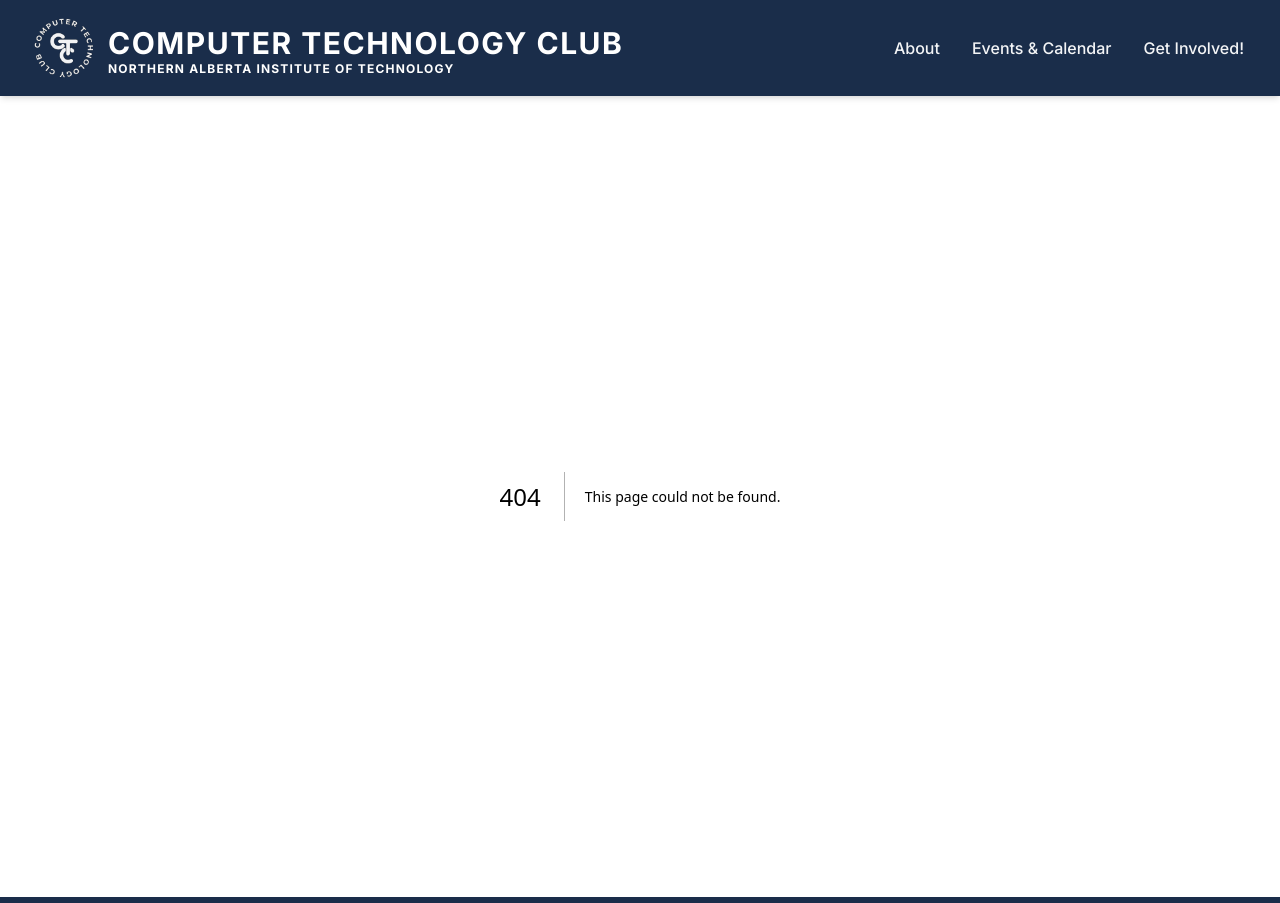
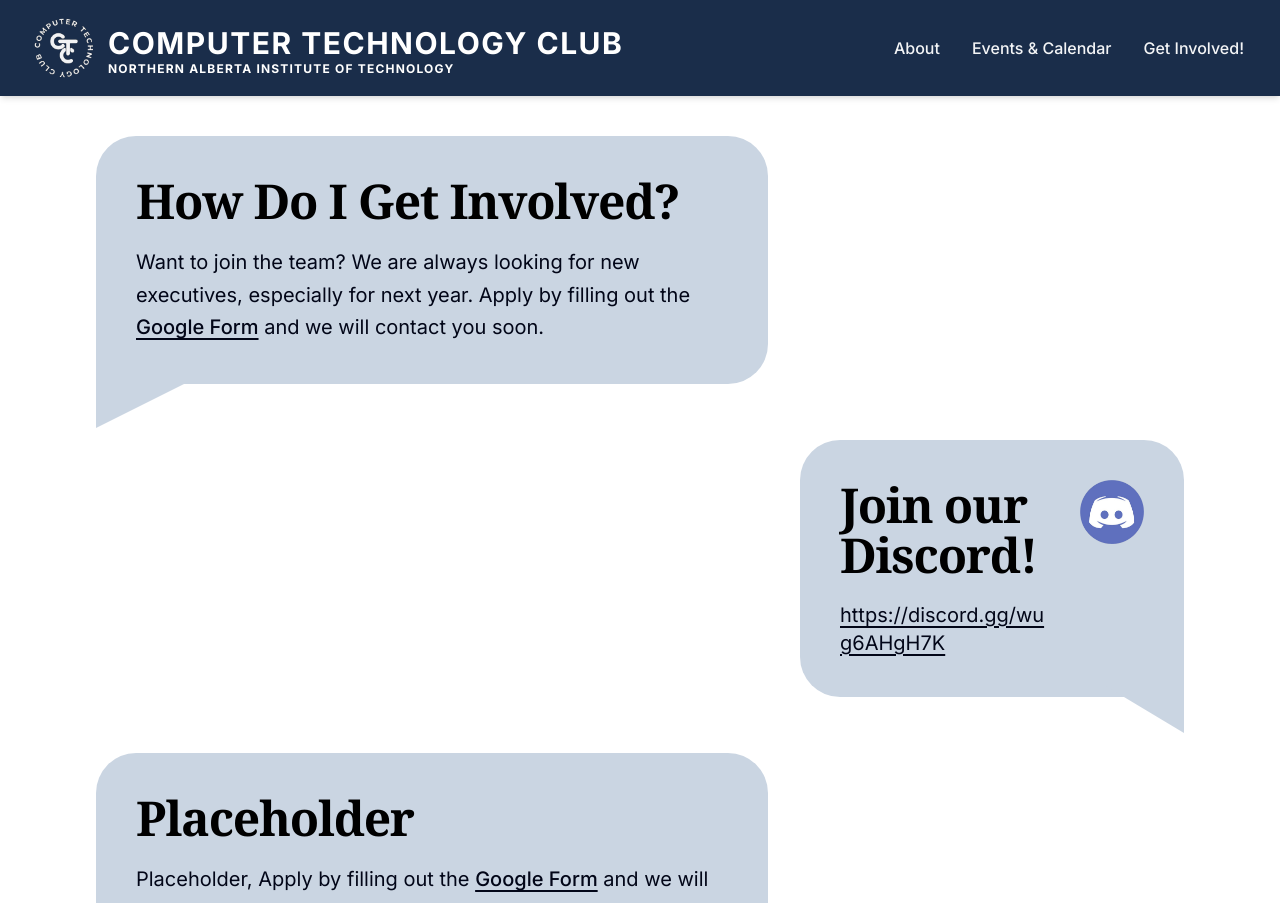
Before and after one commit to TheWeeknder/New-Computer-Technology-Club-Website, a Next.js app: page /involvement in a window 1280 px wide. Before the commit this address had no page. Shown: the top 903 px of the page. Built offline with nearby package versions, Linux system fonts and the light colour scheme.

Commit message:
commenced the involvement section. added a third speech bbubble with placeholder description.

```diff
--- a/src/app/contact/page.tsx
+++ /dev/null
@@ -1,10 +0,0 @@
-export default function AboutPage() {
-  return (
-    <section className="mx-auto max-w-6xl px-4 py-12">
-      <h1 className="text-3xl font-bold">About CTC Club</h1>
-      <p className="mt-2 text-muted-foreground">
-        About content will go here.
-      </p>
-    </section>
-  );
-}
--- /dev/null
+++ b/src/app/involvement/page.tsx
@@ -0,0 +1,9 @@
+import InvolvementSection from "@/components/InvolvementSection";
+
+export default function Home() {
+  return (
+    <main>
+      <InvolvementSection />
+    </main>
+  );
+}
--- /dev/null
+++ b/src/components/InvolvementSection.tsx
@@ -0,0 +1,101 @@
+import Image from "next/image";
+
+export default function InvolvementSection() {
+  return (
+    <section
+      aria-labelledby="involvement-heading"
+      className="flex min-h-screen w-full flex-col bg-white px-6 py-10 sm:px-10 lg:px-16 pb-20"
+    >
+      <div className="mx-auto flex w-full max-w-6xl flex-col gap-14">
+        {/* How to get involved */}
+        <div className="relative w-full max-w-2xl rounded-[2.5rem] rounded-bl-none bg-slate-300 px-7 py-8 text-slate-950 sm:px-10 sm:py-10 lg:ml-8">
+          <h1
+            id="involvement-heading"
+            className="font-serif text-4xl font-bold leading-[1.05] tracking-tight text-black sm:text-5xl"
+          >
+            How Do I Get Involved?
+          </h1>
+
+          <p className="mt-5 max-w-xl text-base leading-relaxed sm:text-xl">
+            Want to join the team? We are always looking for new executives,
+            especially for next year. Apply by filling out the{" "}
+            <a
+              href="YOUR_GOOGLE_FORM_URL"
+              target="_blank"
+              rel="noopener noreferrer"
+              className="font-medium underline underline-offset-4 hover:text-slate-700"
+            >
+              Google Form
+            </a>{" "}
+            and we will contact you soon.
+          </p>
+
+          <span
+            aria-hidden="true"
+            className="absolute -bottom-11 left-0 h-0 w-0 border-r-[6rem] border-t-[3rem] border-r-transparent border-t-slate-300"
+          />
+        </div>
+
+        {/* Discord information */}
+        <div className="relative w-full max-w-sm self-end rounded-[2.5rem] rounded-br-none bg-slate-300 px-6 py-8 text-slate-950 sm:px-10 sm:py-10 lg:mr-8">
+          <div className="flex items-start justify-between gap-6">
+            <div>
+              <h2 className="font-serif text-4xl font-bold leading-[1.05] tracking-tight text-black sm:text-5xl">
+                Join our Discord!
+              </h2>
+
+              <a
+                href="https://discord.gg/wug6AHgH7K"
+                target="_blank"
+                rel="noopener noreferrer"
+                className="mt-5 block break-all text-base underline underline-offset-4 hover:text-slate-700 sm:text-xl"
+              >
+                https://discord.gg/wug6AHgH7K
+              </a>
+            </div>
+
+            <Image
+            src="/discord-logo-transparent.png"
+            alt="Discord"
+            width={64}
+            height={64}
+            className="h-12 w-12 shrink-0 object-contain sm:h-16 sm:w-16"
+            />
+          </div>
+
+          <span
+            aria-hidden="true"
+            className="absolute -bottom-9 right-0 h-0 w-0 border-l-[5rem] border-t-[3rem] border-l-transparent border-t-slate-300"
+          />
+        </div>
+
+        <div className="relative w-full max-w-2xl rounded-[2.5rem] rounded-bl-none bg-slate-300 px-7 py-20 text-slate-950 sm:px-10 sm:py-10 lg:ml-8">
+          <h1
+            id="involvement-heading"
+            className="font-serif text-4xl font-bold leading-[1.05] tracking-tight text-black sm:text-5xl"
+          >
+            Placeholder
+          </h1>
+
+          <p className="mt-5 max-w-xl text-base leading-relaxed sm:text-xl">
+            Placeholder, Apply by filling out the{" "}
+            <a
+              href="YOUR_GOOGLE_FORM_URL"
+              target="_blank"
+              rel="noopener noreferrer"
+              className="font-medium underline underline-offset-4 hover:text-slate-700"
+            >
+              Google Form
+            </a>{" "}
+            and we will contact you soon.
+          </p>
+
+          <span
+            aria-hidden="true"
+            className="absolute -bottom-11 left-0 h-0 w-0 border-r-[6rem] border-t-[3rem] border-r-transparent border-t-slate-300"
+          />
+        </div>
+      </div>
+    </section>
+  );
+}
--- a/src/components/Navbar.tsx
+++ b/src/components/Navbar.tsx
@@ -7,7 +7,7 @@ import { useEffect, useRef, useState } from 'react'
 const navigation = [
   { label: 'About', href: '/#about' },
   { label: 'Events & Calendar', href: '/events' },
-  { label: 'Get Involved!', href: '/get-involved' },
+  { label: 'Get Involved!', href: '/involvement' },
 ]
 
 type NavbarProps = {
```
Also changed, not shown: public/discord-logo-transparent.png (added).
